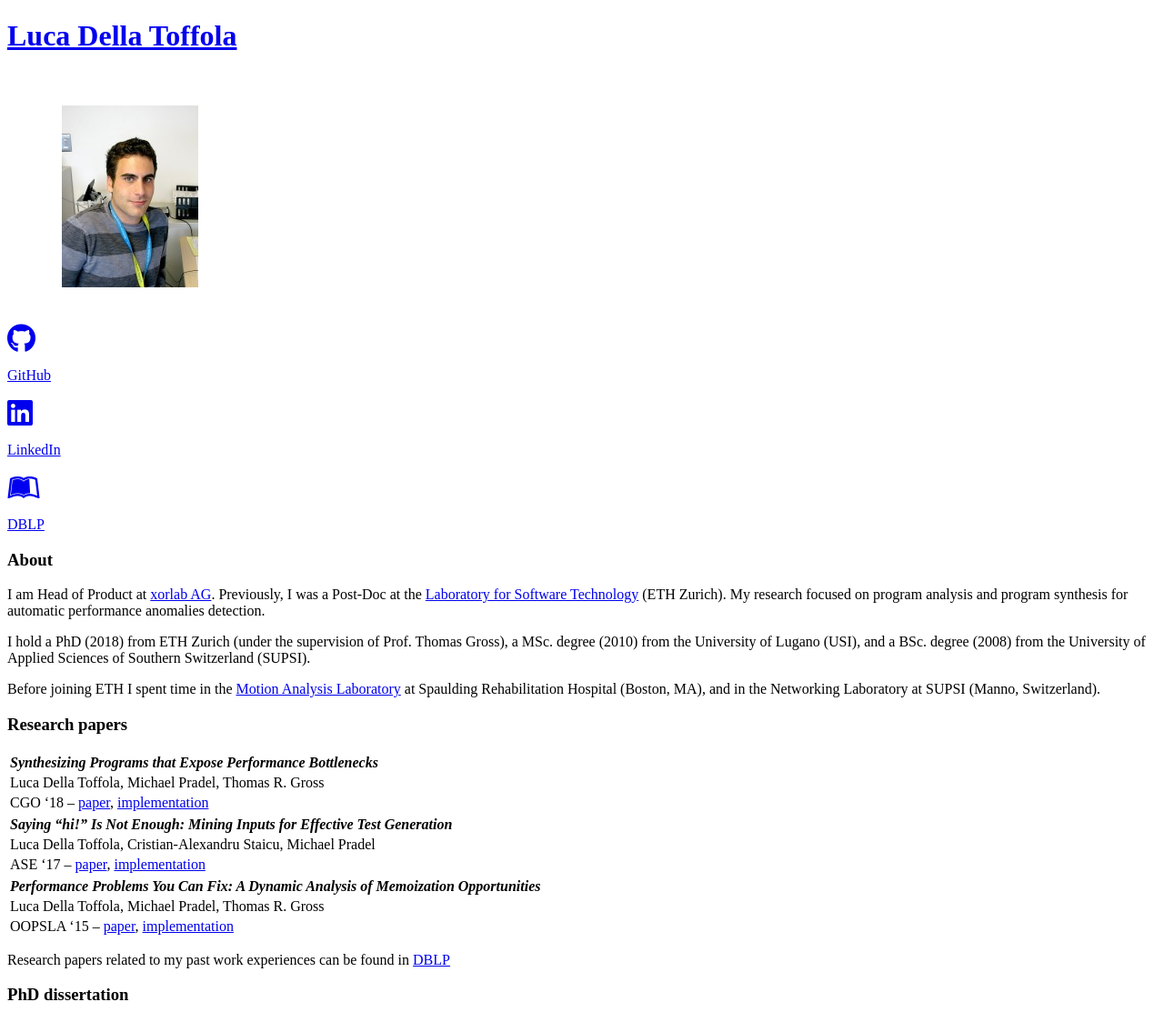
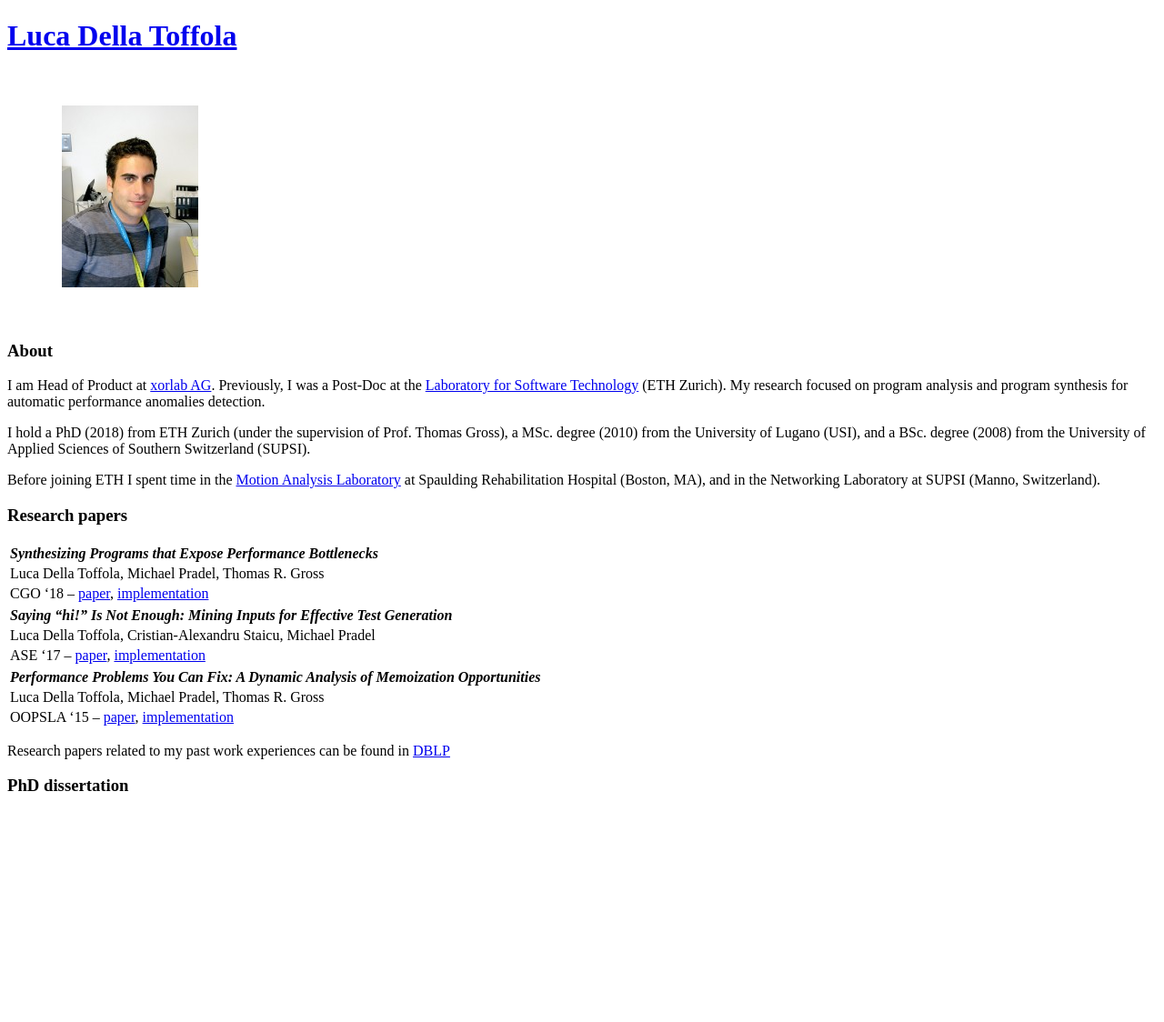
Before and after one commit to lucadt/lucadt.github.io, a Jekyll site: the page built from index.md, in a window 1280 px wide. Shown: the whole page at 91% size. Built offline with Jekyll 4.4.1, drawn with Linux system fonts in a browser that asks for light colours; nearby versions of some CDN libraries; a style sheet for code colours, icons or effects is not loaded; the repository's description, which GitHub fills in, is left out; our own code applies the rules of GitHub Pages for plain Markdown files; after the commit the page ends 900 px from its top, so only the background shows below that.

Commit message:
Update contact.html

```diff
--- a/_includes/contact.html
+++ b/_includes/contact.html
@@ -3,8 +3,3 @@
       <img src="/img/me.jpg" />
    </figure>
 </div>
-<div class='pull-left'>
-<a href="https://github.com/{{ site.github_username }}/"><i class="fab fa-github fa-2x"></i><p>GitHub</p></a>
-<a href="https://www.linkedin.com/in/{{ site.linkedin_username }}"><i class="fab fa-linkedin fa-2x"></i><p>LinkedIn</p></a>
-<a href="http://dblp.uni-trier.de/pers/hd/t/Toffola:Luca_Della"><i class="fab fa-leanpub fa-2x"></i><p>DBLP</p></a>
-</div>
```
